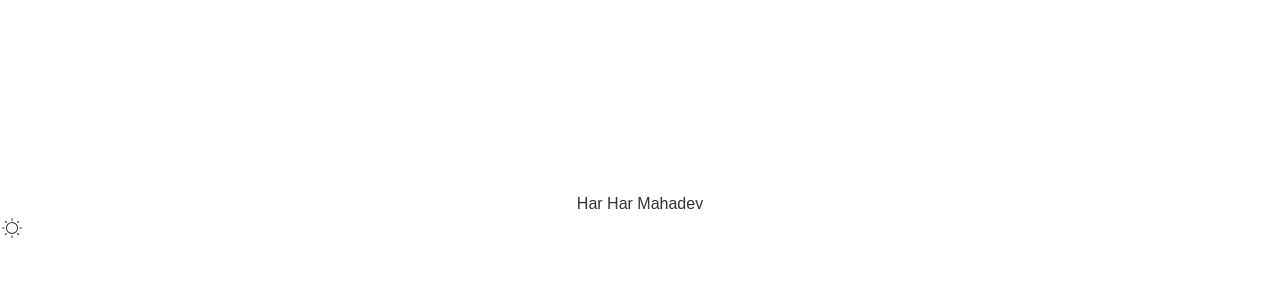
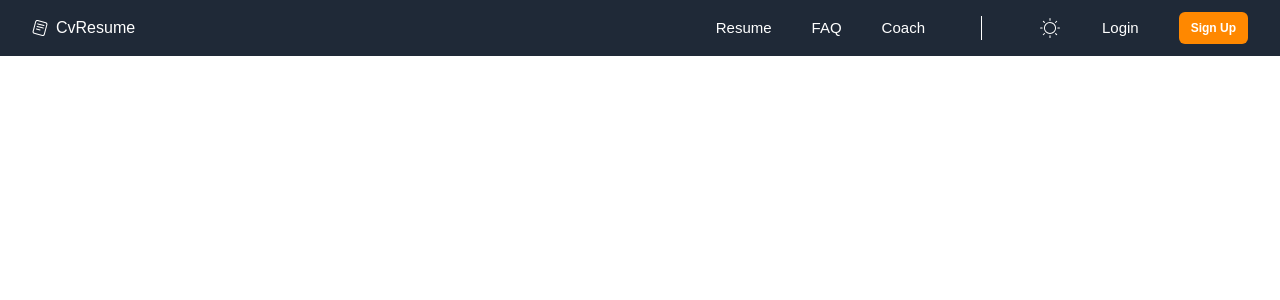
Before and after one commit to MahatoAmaR2/Resume-Generator, a React (Vite) app in the folder FRONTEND/: page / in a window 1280 px wide. Shown: the top 300 px of the page. Built offline with nearby package versions, Linux system fonts and the light colour scheme.

Commit message:
Add header file and routes as well

```diff
--- a/FRONTEND/package.json
+++ b/FRONTEND/package.json
@@ -12,7 +12,8 @@
   "dependencies": {
     "react": "^18.3.1",
     "react-dom": "^18.3.1",
-    "react-icons": "^5.4.0"
+    "react-icons": "^5.4.0",
+    "react-router-dom": "^7.1.0"
   },
   "devDependencies": {
     "@eslint/js": "^9.11.1",
--- a/FRONTEND/src/App.css
+++ b/FRONTEND/src/App.css
@@ -3,4 +3,5 @@
   margin: 0 ;
   padding: 0;
   box-sizing: border-box;
+  font-family: __Inter_d65c78, __Inter_Fallback_d65c78;
 }
--- a/FRONTEND/src/App.jsx
+++ b/FRONTEND/src/App.jsx
@@ -1,14 +1,26 @@
-import ThemeBtn from "./pages/ThemeBtn";
+import {
+  Route,
+  RouterProvider,
+  createBrowserRouter,
+  createRoutesFromElements,
+} from "react-router-dom";
 
+import Header from "./components/header/Header";
+
+// roters
+const router = createBrowserRouter(
+  createRoutesFromElements(
+    <>
+      <Route path="/" element={<Header />} />
+    </>
+  )
+);
 
 const App = () => {
-
-
   return (
-      <>
-        <h1 className="text-center mt-48">Har Har Mahadev</h1>
-        <ThemeBtn/>
-      </>
+    <>
+      <RouterProvider router={router} />
+    </>
   );
 };
 
--- /dev/null
+++ b/FRONTEND/src/components/header/Header.jsx
@@ -0,0 +1,28 @@
+import { SiReaddotcv } from "react-icons/si";
+import { Link } from "react-router-dom";
+import ThemeBtn from "../../pages/ThemeBtn";
+function Header() {
+  return (
+    <>
+      <div className="w-full h-[56px] px-[32px] dark dark:border-b flex justify-between items-center">
+        <div className="left flex gap-2 items-center">
+          <SiReaddotcv />
+          <p>CvResume</p>
+        </div>
+        <div className="right flex items-center gap-10 text-[15px] font-normal leading-6">
+          <p>Resume</p>
+          <p>FAQ</p>
+          <p>Coach</p>
+          <div className="border-l border-white h-6 mx-4"></div>
+          <ThemeBtn />
+          <p>Login</p>
+          <Link to="" className="bg-secondary font-semibold px-3 py-2 leading-4 text-[12px] rounded-md inline-block text-white">
+            Sign Up
+          </Link>
+        </div>
+      </div>
+    </>
+  );
+}
+
+export default Header;
--- a/FRONTEND/src/index.css
+++ b/FRONTEND/src/index.css
@@ -19,7 +19,7 @@
     }
 
     .dark {
-      background-color: #333;
+      background-color: #1F2937;
       color: #ffffff;
     }
   }
```
Also changed, not shown: 1 other file (tests, documents, lock files or other folders).
